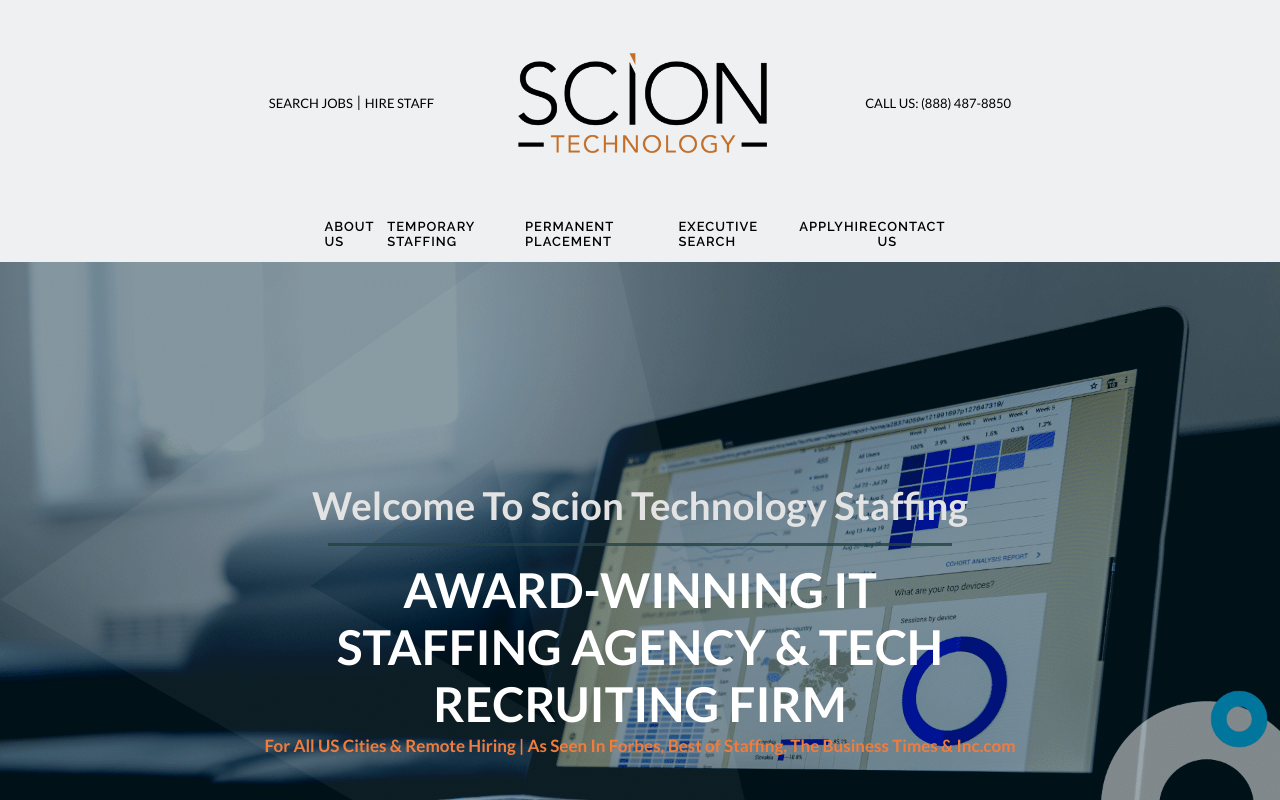
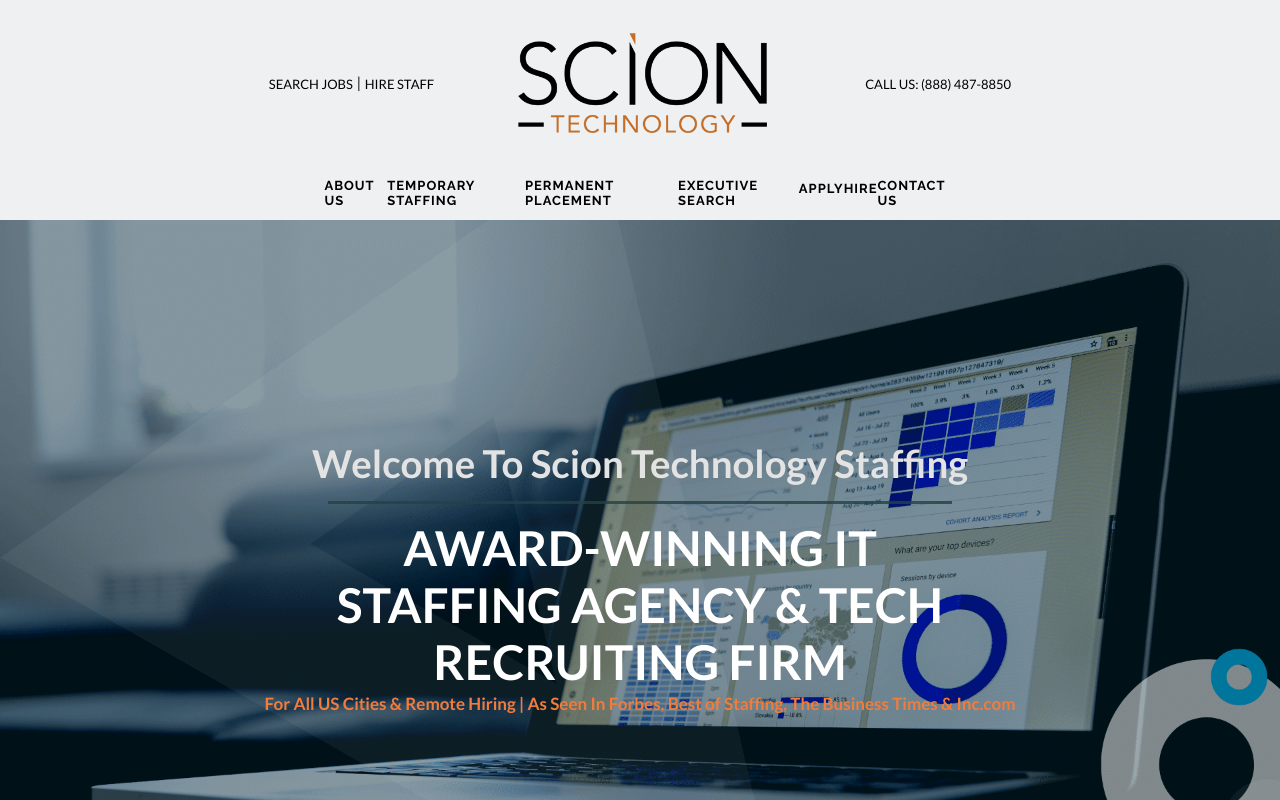
Before and after one commit to VikasBoudhTechSierra/scion-technical, a React (Create React App) app: page / in a window 1280 px wide. Shown: the top 800 px of the page. Built offline with nearby package versions, Linux system fonts and the light colour scheme.

Commit message:
Modified in the Header Styling

```diff
--- a/src/Components/Header/Header.css
+++ b/src/Components/Header/Header.css
@@ -1,11 +1,12 @@
 .headerCtn a {
-    padding: 53px 0 13px 0;
+    /* padding: 53px 0 13px 0; */
     font-size: 13px;
     text-transform: uppercase;
     color: #000;
 }
 
 .headerCtn header ul {
+    padding: 4.5% 0;
     display: flex;
     justify-content: space-between;
     align-items: center;
@@ -17,6 +18,7 @@
 
 .headerCtn nav ul {
     width: 85%;
+    padding: 1.5% 0;
     margin: 0 auto;
     display: flex;
     justify-content: space-between;
@@ -24,7 +26,7 @@
 }
 
 .headerCtn nav ul li a {
-    font-weight: 600;
+    font-weight: 700;
     letter-spacing: 1px;
 }
 
```
